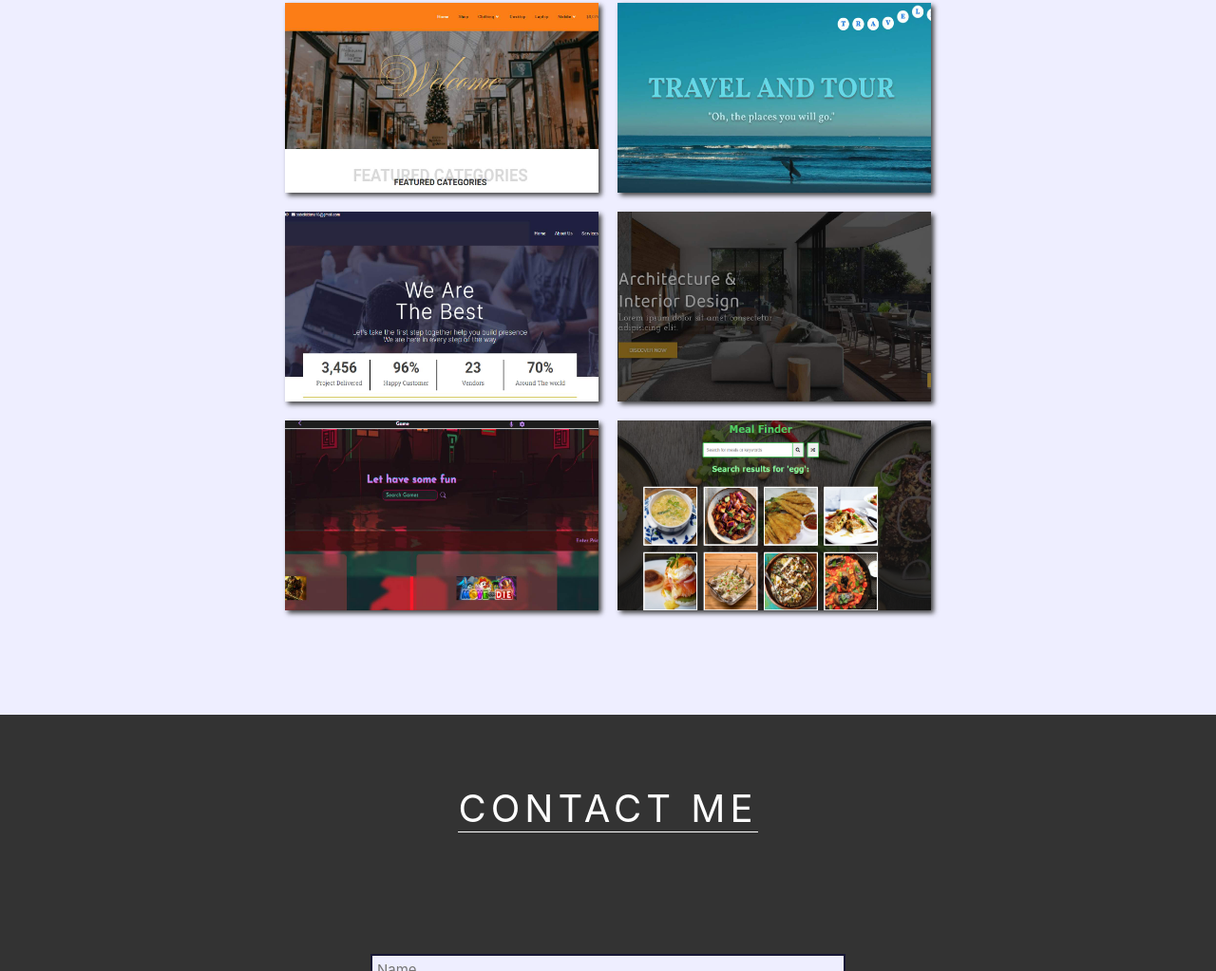
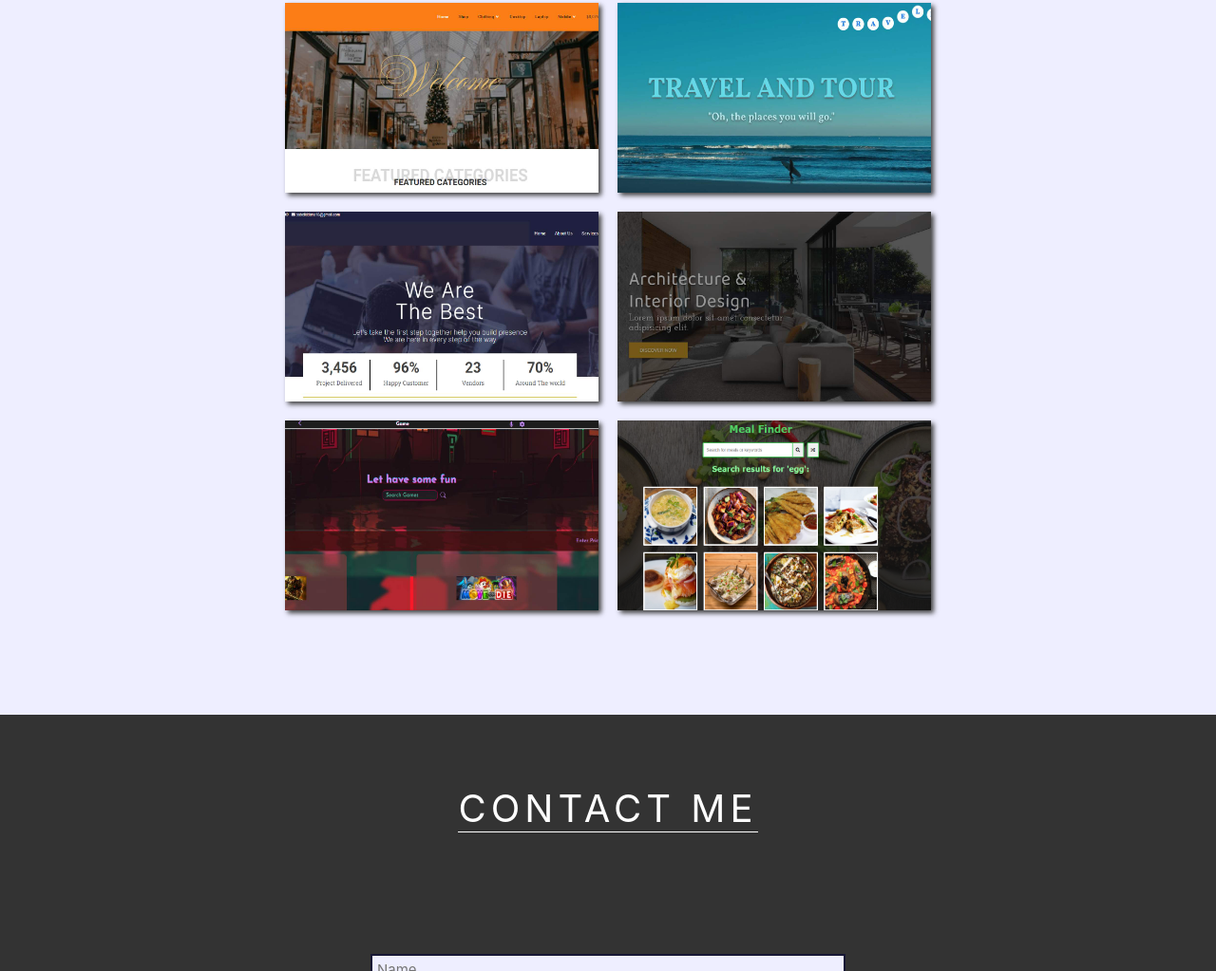
Before and after one commit to naolkidanu/Personal-Portfolio-Web, a plain HTML site: page index.html in a window 1280 px wide. Shown: the part 2127-3150 px from the top of the page at 95% size. Drawn offline with Linux system fonts and the light colour scheme.

Commit message:
Projects

```diff
--- a/index.html
+++ b/index.html
@@ -162,7 +162,7 @@
               <h2 class="project-name">Architect Website</h2>
               <h4 class="project-technologies">HTML / CSS / JS/ Tilt</h4>
             </div>
-            <img src="images/New Project (42).jpg" class="project-img" />
+            <img src="images/New Project (43).jpg" class="project-img" />
             <a
               href="https://naolkidanu.github.io/Architect-web/"
               class="project-link"
```
Also changed, not shown: images/New Project (43).jpg (added).
